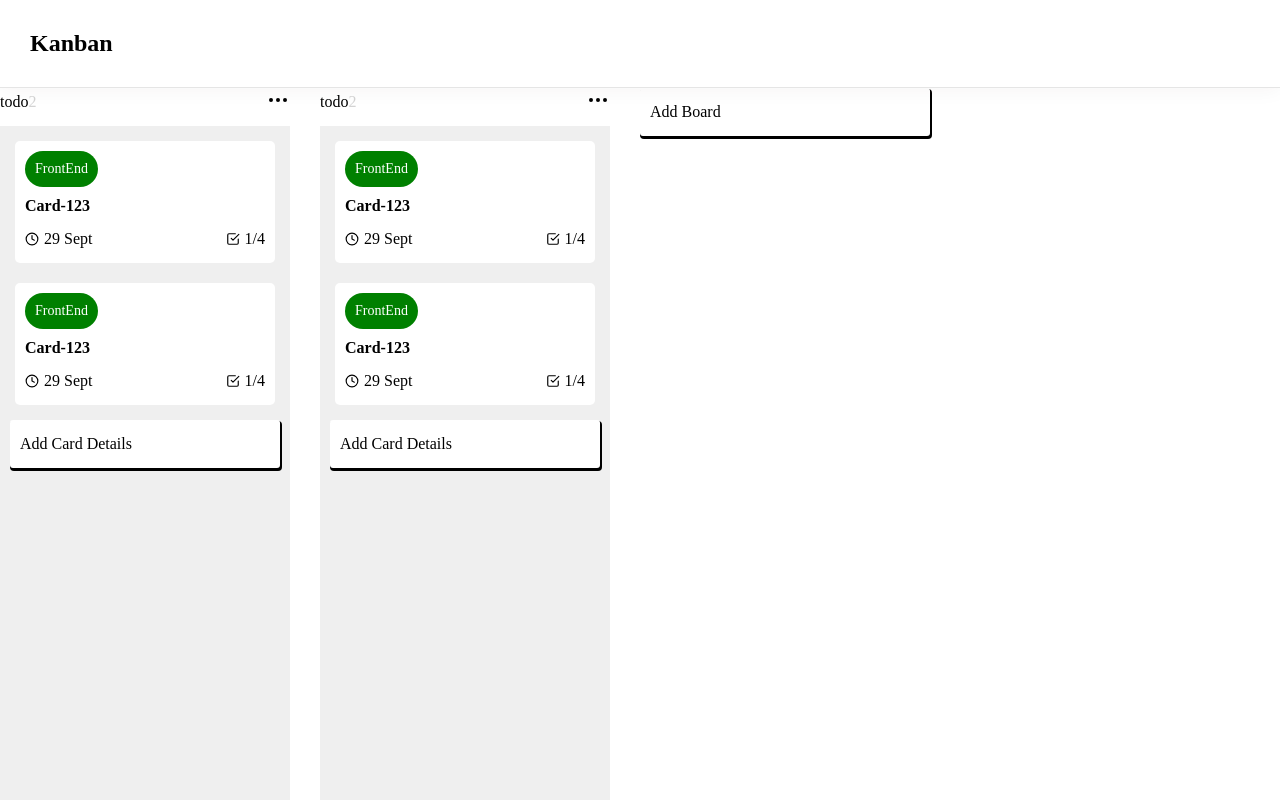
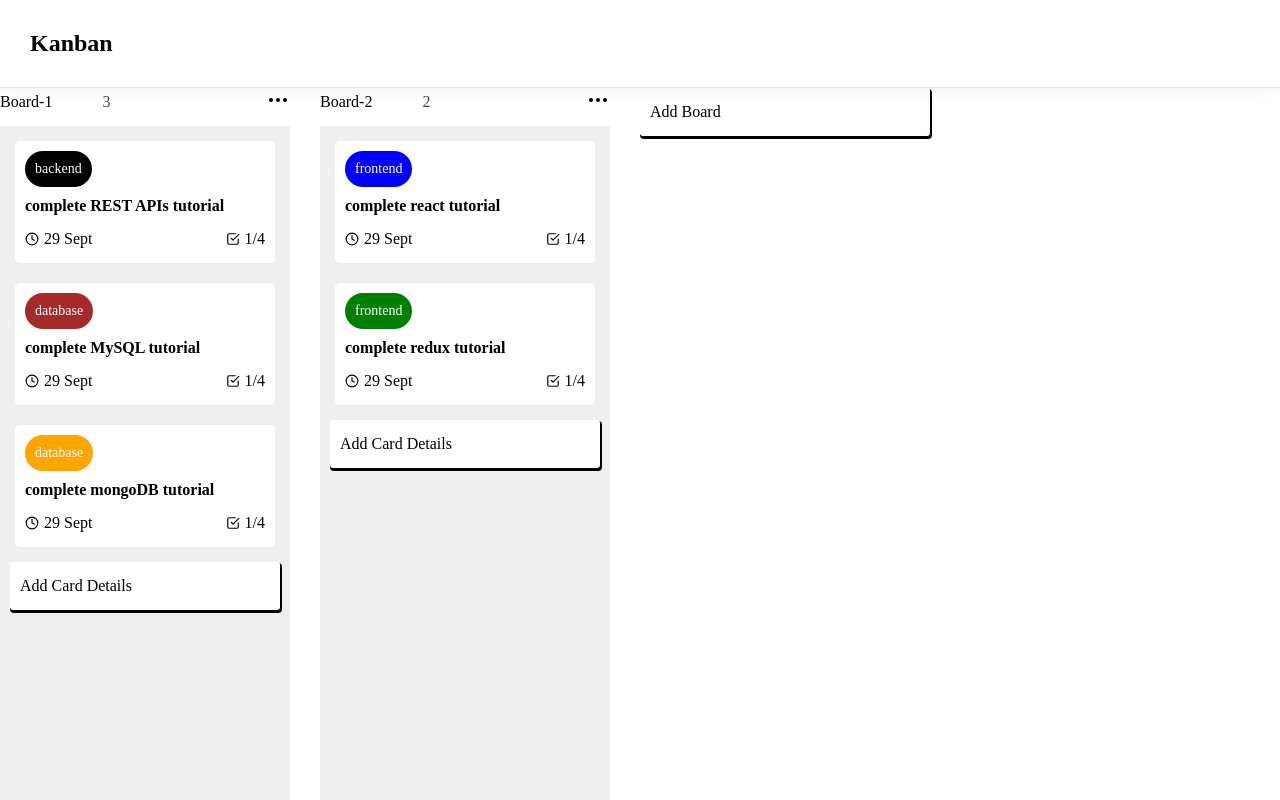
Before and after one commit to razahaider/git-github.com-razahaider-kanban-board-todo-app, a React (Create React App) app: page / in a window 1280 px wide. Built offline with nearby package versions, Linux system fonts and the light colour scheme.

Commit message:
dynamic boards update

```diff
--- a/src/App.js
+++ b/src/App.js
@@ -2,7 +2,84 @@ import React from 'react'
 import './App.css'
 import Board from './components/Board/Board'
 import Editable from './components/Editable/Editable'
+import { useState } from 'react'
 const App = () => {
+  const [boards, setBoards] =useState([
+    {
+      id: Date.now() + Math.random(),
+      title: "Board-1",
+      cards:[
+        {
+          id:  Date.now() + Math.random(),
+          tasks: [],
+          labels:[{
+              text: "backend",
+              color: "black"
+            }],
+          desc:"complete REST APIs tutorial",
+          date:""
+        },
+        {
+          id:  Date.now() + Math.random(),
+          tasks: [],
+          labels:[{
+              text: "database",
+              color: "brown"
+            }],
+          desc:"complete MySQL tutorial",
+          date:""
+        },
+        {
+          id:  Date.now() + Math.random(),
+          tasks: [],
+          labels:[{
+              text: "database",
+              color: "orange"
+            }],
+          desc:"complete mongoDB tutorial",
+          date:""
+          }]
+    },
+    {
+      id: Date.now() + Math.random(),
+      title: "Board-2",
+      cards:[
+        {
+               id:  Date.now() + Math.random(),
+              tasks: [],
+              labels:[{
+                  text: "frontend",
+                  color: "blue"
+                }],
+              desc:"complete react tutorial",
+              date:""
+        },
+        {
+          id:  Date.now() + Math.random(),
+          tasks: [],
+          labels:[{
+              text: "frontend",
+              color: "green"
+            }],
+          desc:"complete redux tutorial",
+          date:""
+          }]
+    }
+  ]);
+
+  const addCard = (title, bid)=>{
+      const card={
+        id: Date.now() + Math.random(),
+          tasks: [],
+          labels:[{
+              text: "",
+              color: ""
+            }],
+          desc:title,
+          date:""
+      };
+  }
+
   return (
     <div className="app">
       <div className="app_navbar">
@@ -10,8 +87,15 @@ const App = () => {
       </div>
       <div className="app_outer">
         <div className="app_boards">
-             <Board/>
-             <Board/>
+          {
+            boards.map((board)=>{
+              return <div>
+              <Board key={board.id} board={board} />
+              </div>;
+          }
+            )
+          }
+
              <div className="app_boards_board">
 
              <Editable displayClass="app_boards_board_add" text="Add Board" placeholder="Enter Board Title"/>
--- a/src/components/Board/Board.css
+++ b/src/components/Board/Board.css
@@ -18,7 +18,8 @@
 }
 
 .board_top_title span{
-  color: rgb(211, 211, 211);
+  padding-left: 50px;
+  color: rgb(70, 69, 69);
 }
 
 .board_cards{
--- a/src/components/Board/Board.js
+++ b/src/components/Board/Board.js
@@ -5,13 +5,13 @@ import Card from '../Card/Card'
 import Editable from '../Editable/Editable'
 import Dropdown from '../Dropdown/Dropdown'
 import { useState } from 'react'
-const Board = () => {
+const Board = (props) => {
   const [showDropdown, setShowDropdown] = useState(false);
   return (
     <div className="board">
 
       <div className="board_top">
-        <p className="board_top_title">todo<span>2</span> </p>
+        <p className="board_top_title">{props.board?.title}<span>{`${props.board?.cards?.length}`}</span></p>
         <div className="board_top_more">
 
              <MoreHorizontal  onClick={() =>{setShowDropdown(true)}}/>
@@ -25,8 +25,12 @@ const Board = () => {
         </div>
       </div>
       <div className="board_cards">
-        <Card/>
-        <Card/>
+        {
+          props.board?.cards.map((c)=>
+            <Card key={c.id} labels={c.labels} description={c.desc}/>
+          )
+
+        }
         <Editable displayClass="boards_cards_add" text="Add Card Details" placeholder="Enter Card Title"/>
       </div>
     </div>
--- a/src/components/Card/Card.js
+++ b/src/components/Card/Card.js
@@ -4,13 +4,19 @@ import './Card.css'
 import Chip from '../Chip/Chip'
 import { useState } from 'react'
 import Dropdown from '../Dropdown/Dropdown'
-const Card = () => {
+const Card = (props) => {
   const [showDropdown, setShowDropdown] = useState(false);
   return (
     <div className="card">
        <div className="card_top">
          <div className="card_top_labels">
-          <Chip text="FrontEnd" color="green"/>
+           {
+             props.labels.map((l)=>
+
+             <Chip text={l.text} color={(l.color)?l.color:"green"}/>
+             )
+           }
+
          </div>
          <div className="card_top_more">
 
@@ -28,7 +34,7 @@ const Card = () => {
 
        </div>
        <div className="card_title">
-         Card-123
+        {props.description}
        </div>
        <div className="card_footer">
          <p><Clock />29 Sept</p>
```
